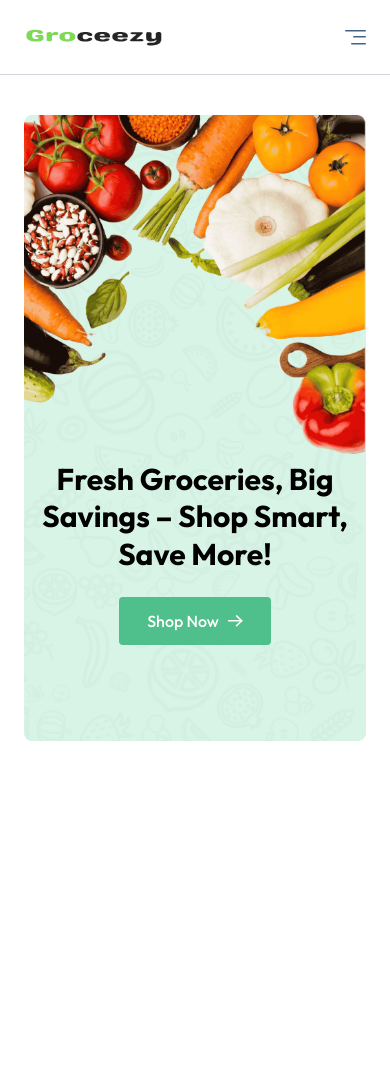
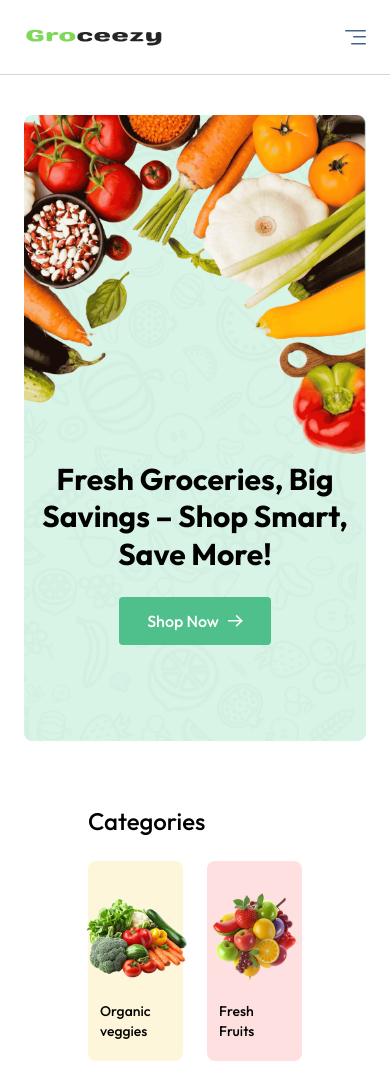
Before and after one commit to kithvin/Groceezy, a React (Vite) app in the folder Frontend/: page / in a window 390 px wide. Shown: the top 1083 px of the page. Before the commit the page ends 844 px from the top, so only its background shows below. Built offline with nearby package versions, Linux system fonts and the light colour scheme.

Commit message:
Added Categories component with responsive grid and dynamic navigation

```diff
--- a/Frontend/src/App.jsx
+++ b/Frontend/src/App.jsx
@@ -1,20 +1,25 @@
 import React from "react";
-import Navbar from "./components/Navbar";
-import { Route, Routes, useLocation } from "react-router-dom";
-import Home from "./pages/Home";
+import Navbar from "./components/Navbar"; // Navbar component
+import { Route, Routes, useLocation } from "react-router-dom"; // Routing tools
+import Home from "./pages/Home"; // Home page
 
 function App() {
+  // Check if the current path includes "seller"
 
   const isSellerPath = useLocation().pathname.includes("seller");
 
   return (
     <div>
-
+      {/* Only show Navbar if not on seller path */}
       {isSellerPath ? null : <Navbar />}
 
-      <div className={`${isSellerPath ? "" : "px-6 md:px-16 lg:px-24 xl:px-32"} `}>
+      {/* Apply padding to content unless on seller path */}
+      <div
+        className={`${isSellerPath ? "" : "px-6 md:px-16 lg:px-24 xl:px-32"} `}
+      >
         <Routes>
-          <Route path="/" element={<Home/>}/>
+          {/* Home route */}
+          <Route path="/" element={<Home />} />
         </Routes>
       </div>
     </div>
--- /dev/null
+++ b/Frontend/src/components/Categories.jsx
@@ -0,0 +1,50 @@
+import React from "react";
+import { categories } from "../IMG/assets"; // Importing categories
+import { useAppContext } from "../context/AppContext"; // Custom hook to access shared context
+
+// Functional component for displaying categories
+function Categories() {
+  const { navigate } = useAppContext(); // Destructuring navigate function from context
+  return (
+    <div className="m-16">
+
+      {/* Section heading */}
+
+      <p className="text-2xl md:text-3xl font-medium">Categories</p>
+
+      {/* Responsive grid to display category cards */}
+
+      <div className=" grid grid-cols-2 sm:gird-cols-3 md:grid-cols-5 lg:grid-cols-6 xl:grid-cols-7 mt-6 gap-6">
+
+        {/* Loop through each category and render its card */}
+
+        {categories.map((category, index) => (
+          <div
+            key={index}
+            className="group cursor-pointer py-5 px-3 gap-2 rounded-lg flex flex-col justify-center items-center"
+            style={{ backgroundColor: category.bgColor }}
+            onClick={() => {
+              navigate(`/products/${category.path.toLocaleLowerCase()}`); // Navigate to category-specific product page
+              scrollTo(0, 0);  // Scroll to top of the page
+            }}
+          >
+
+          {/* Category image with hover effect */}
+
+            <img
+              src={category.image}
+              alt={category.text}
+              className="group-hover:scale-108 transition max-w-28"
+            />
+
+            {/* Category name */}
+
+            <p className="text-sm font-medium">{category.text}</p>
+          </div>
+        ))}
+      </div>
+    </div>
+  );
+}
+
+export default Categories;
--- a/Frontend/src/pages/Home.jsx
+++ b/Frontend/src/pages/Home.jsx
@@ -1,10 +1,19 @@
 import React from "react";
-import MainBanner from "../components/MainBanner";
+
+import MainBanner from "../components/MainBanner"; // MainBanner component
+import Categories from "../components/Categories"; // Categories component
 
 function Home() {
-  return <div className="mt-10">
-    <MainBanner/>
-  </div>;
+  return (
+    <div className="mt-10">
+
+      {/* Main banner section */}
+      <MainBanner />
+
+      {/* Categories section */}
+      <Categories/>
+    </div>
+  );
 }
 
 export default Home;
```
